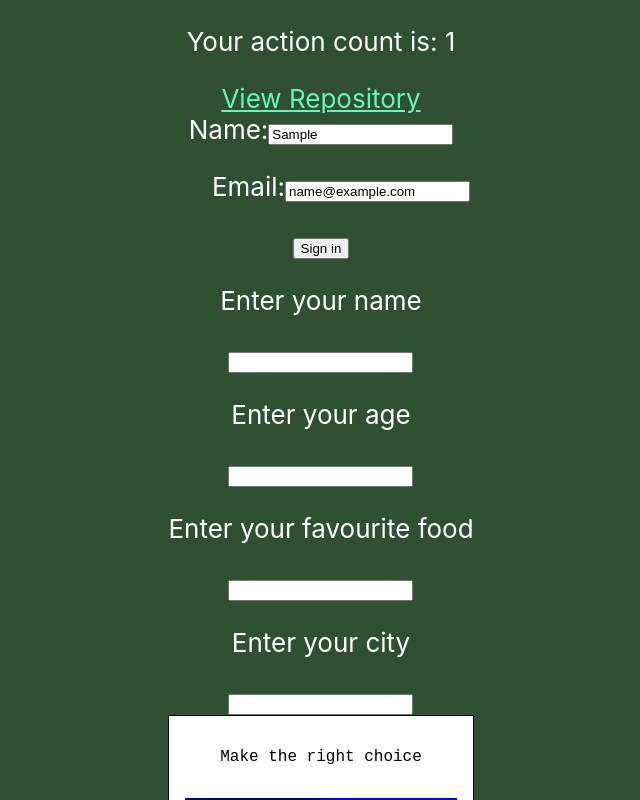
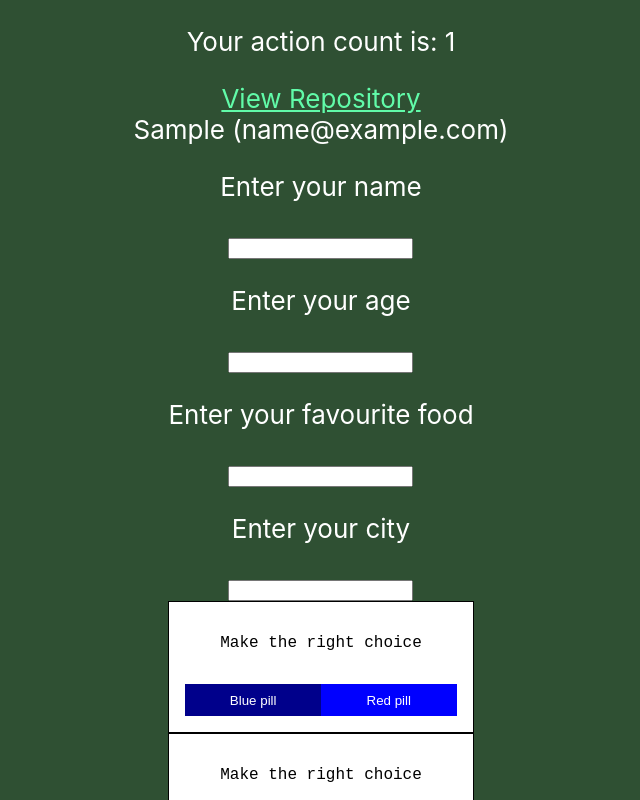
Before and after one commit to dstrekelj/algebra-example-react-app, a React (Create React App) app: page / in a window 1280 px wide. Both pictures are taken after typing "Sample", "name@example.com" into the empty fields and a click on the button "Sign in". Shown: the top 800 px of the page, without its empty margins (319-959 px from the left). Built offline with nearby package versions, Linux system fonts and the light colour scheme.

Commit message:
Add LoginForm logic and answers display

```diff
--- a/src/App.js
+++ b/src/App.js
@@ -8,23 +8,43 @@ import { LoginForm } from "./components/LoginForm";
 function App() {
   const [actionCount, setActionCount] = useState(0);
   const [quizAnswer, setQuizAnswer] = useState(null);
+  const [loginState, setLoginState] = useState(null);
   const id = idHelpers.generateId();
   const handleSubmit = (answers, id) => {
     setQuizAnswer({ answers, id });
   };
   const handleStateChange = () => setActionCount((state) => state + 1);
-  const handleLogin = (formState) => console.log(formState);
+  const handleLogin = (formState) => {
+    setLoginState(formState);
+  };
+
+  let answerComponents = null;
+
+  if (quizAnswer !== null) {
+    answerComponents = Object.keys(quizAnswer.answers).map((key) => {
+      return (
+        <div key={key}>
+          {key}: {quizAnswer.answers[key]}
+        </div>
+      );
+    });
+  }
 
   return (
     <div className="App">
       <header className="App-header">
         <p>Your action count is: {actionCount}</p>
         <RepositoryLink>View Repository</RepositoryLink>
-        <LoginForm onLogin={handleLogin} />
-        {quizAnswer === null && (
+        {loginState === null && <LoginForm onLogin={handleLogin} />}
+        {loginState !== null && (
+          <div>
+            {loginState.name} ({loginState.email})
+          </div>
+        )}
+        {quizAnswer === null && loginState !== null && (
           <Quiz id={id} onSubmit={handleSubmit} onStateChange={handleStateChange} />
         )}
-        {quizAnswer !== null && <div>{JSON.stringify(quizAnswer)}</div>}
+        {quizAnswer !== null && answerComponents}
       </header>
     </div>
   );
```
